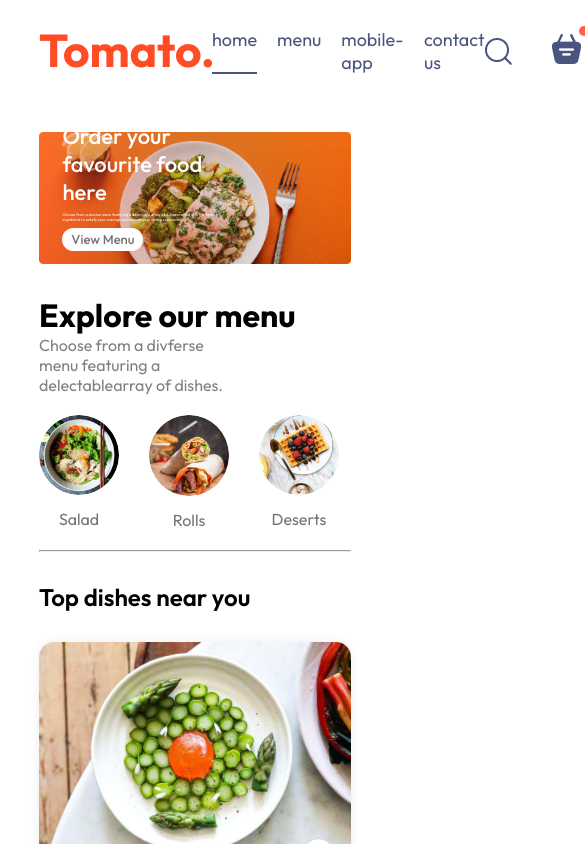
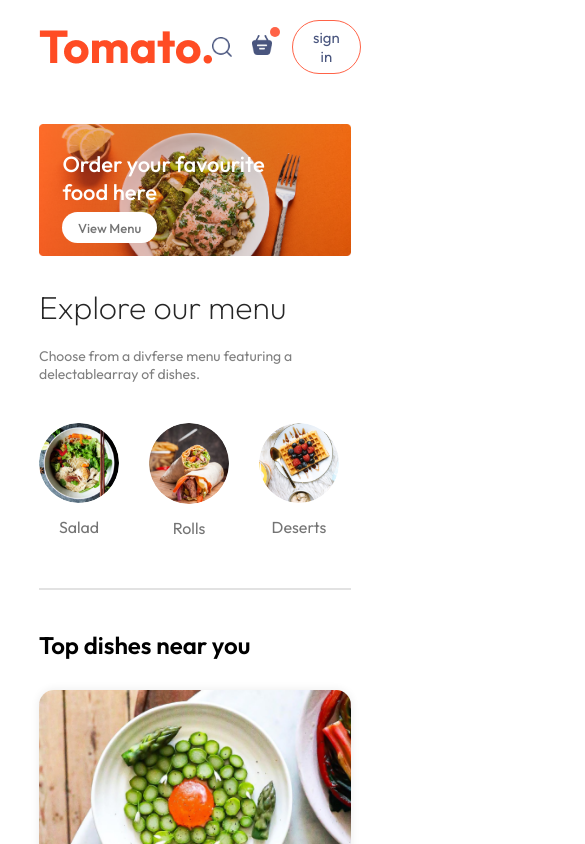
Before and after one commit to lumixed/food-delivery-website, a React (Vite) app in the folder frontend/: page / in a window 390 px wide. Shown: the top 844 px of the page, 585 px wide, since content can reach past the window. Built offline with nearby package versions, Linux system fonts and the light colour scheme.

Commit message:
Make page responsive

```diff
--- a/frontend/src/components/AppDownload/AppDownload.css
+++ b/frontend/src/components/AppDownload/AppDownload.css
@@ -14,7 +14,7 @@
 }
 
 .app-download-platforms img {
-    width: max(30vw, 120px);
+    width: max(15vw, 50px);
     max-width: 180x;
     transition: 0.5s;
     cursor: pointer;
--- a/frontend/src/components/ExploreMenu/ExploreMenu.css
+++ b/frontend/src/components/ExploreMenu/ExploreMenu.css
@@ -54,3 +54,10 @@
     border: 2px solid tomato;
     padding: 2px;
 }
+
+@media(max-width:1050px) {
+    .explore-menu-text {
+        max-width: 100%;
+        font-size: 14px;
+    }
+}
--- a/frontend/src/components/ExploreMenu/ExploreMenu.jsx
+++ b/frontend/src/components/ExploreMenu/ExploreMenu.jsx
@@ -4,7 +4,7 @@ import { menu_list } from '../../assets/frontend_assets/assets'
 
 function ExploreMenu({category, setCategory}) {
   return (
-    <div className="ExploreMenu" id="ExploreMenu">
+    <div className="explore-menu" id="explore-menu">
         <h1>Explore our menu</h1>
         <p className="explore-menu-text">Choose from a divferse menu featuring a delectablearray of dishes.</p>
         <div className="explore-menu-list">
--- a/frontend/src/components/Footer/Footer.css
+++ b/frontend/src/components/Footer/Footer.css
@@ -46,3 +46,14 @@
     background-color: grey;
     border: none;
 }
+
+@media(max-width:750px) {
+    .footer-content {
+        display: flex;
+        flex-direction:column;
+        gap: 35px;
+    }
+    .footer-copyright {
+        text-align: center;
+    }
+}
--- a/frontend/src/components/Header/Header.css
+++ b/frontend/src/components/Header/Header.css
@@ -38,3 +38,22 @@
     font-size: max(1vw, 13px);
     border-radius: 50px;
 }
+
+
+@media(max-width:1050px) {
+    .header-contents {
+        max-width: 45%;
+    }
+}
+
+@media(max-width:750px) {
+    .header-contents {
+        max-width: 65%;
+    }
+    .header-contents p {
+        display: none;
+    }
+    .header-contents button {
+        padding: 2vw 4vw;
+    }
+}
--- a/frontend/src/components/NavBar/NavBar.css
+++ b/frontend/src/components/NavBar/NavBar.css
@@ -60,3 +60,48 @@
     top: -8px;
     right: -8px;
 }
+
+@media (max-width:1050px) {
+    .navbar .logo {
+        width: 140px;
+    }
+    .navbar-menu {
+        gap: 20px;
+        font-size: 17px;
+    }
+    .navbar-right {
+        gap: 30px;
+    }
+    .navbar-right img {
+        width: 22px;
+    }
+    .navbar-right button {
+        padding: 8px 25px;
+    }
+}
+
+@media (max-width:900px) {
+    .navbar .logo {
+        width: 120px;
+    }
+    .navbar-menu {
+        gap: 15px;
+        font-size: 16px;
+    }
+    .navbar-right {
+        gap: 20px;
+    }
+    .navbar-right img {
+        width: 20px;
+    }
+    .navbar-right button {
+        padding: 7px 20px;
+        font-size: 15px;
+    }
+}
+
+@media (max-width:750px) {
+    .navbar-menu {
+        display: none;
+    }
+}
--- a/frontend/src/components/NavBar/NavBar.jsx
+++ b/frontend/src/components/NavBar/NavBar.jsx
@@ -1,7 +1,7 @@
 import React, {useState} from 'react'
 import './NavBar.css'
 import { assets } from '../../assets/frontend_assets/assets.js'
-
+import { Link } from 'react-router-dom'
 const NavBar = () => {
     const [menu, setMenu] = useState("home");
 
@@ -9,10 +9,10 @@ const NavBar = () => {
         <div className ="navbar">
         <img src={assets.logo} alt="" />
         <ul className="navbar-menu">
-            <li className={menu ==="home" ? "active" : ""} onClick={()=>setMenu("home")}>home</li>
-            <li className={menu ==="menu" ? "active" : ""} onClick={()=>setMenu("menu")}>menu</li>
-            <li className={menu ==="mobile-app" ? "active" : ""} onClick={()=>setMenu("mobile-app")}>mobile-app</li>
-            <li className={menu ==="contact-us" ? "active" : ""} onClick={()=>setMenu("contact-us")}>contact us</li>
+            <Link to='/' className={menu ==="home" ? "active" : ""} onClick={()=>setMenu("home")}>home</Link>
+            <a href="#explore-menu" className={menu ==="menu" ? "active" : ""} onClick={()=>setMenu("menu")}>menu</a>
+            <a href="#app-download" className={menu ==="mobile-app" ? "active" : ""} onClick={()=>setMenu("mobile-app")}>mobile-app</a>
+            <a href="#footer" className={menu ==="contact-us" ? "active" : ""} onClick={()=>setMenu("contact-us")}>contact us</a>
         </ul>
         <div className="navbar-right">
             <img src={assets.search_icon} alt="" />
--- a/frontend/src/index.css
+++ b/frontend/src/index.css
@@ -5,6 +5,7 @@
     margin: 0;
     box-sizing: border-box;
     font-family: Outfit, arial;
+    scroll-behavior: smooth;
 }
 
 body {
--- a/frontend/src/pages/Home/Home.jsx
+++ b/frontend/src/pages/Home/Home.jsx
@@ -14,7 +14,9 @@ const Home = () => {
             <Header />
             <ExploreMenu category={category} setCategory={setCategory}/>
             <FoodDisplay category={category}/>
-            <AppDownload />
+            <div id="app-download">
+                <AppDownload />
+            </div>
         </div>
     )
 }
```
